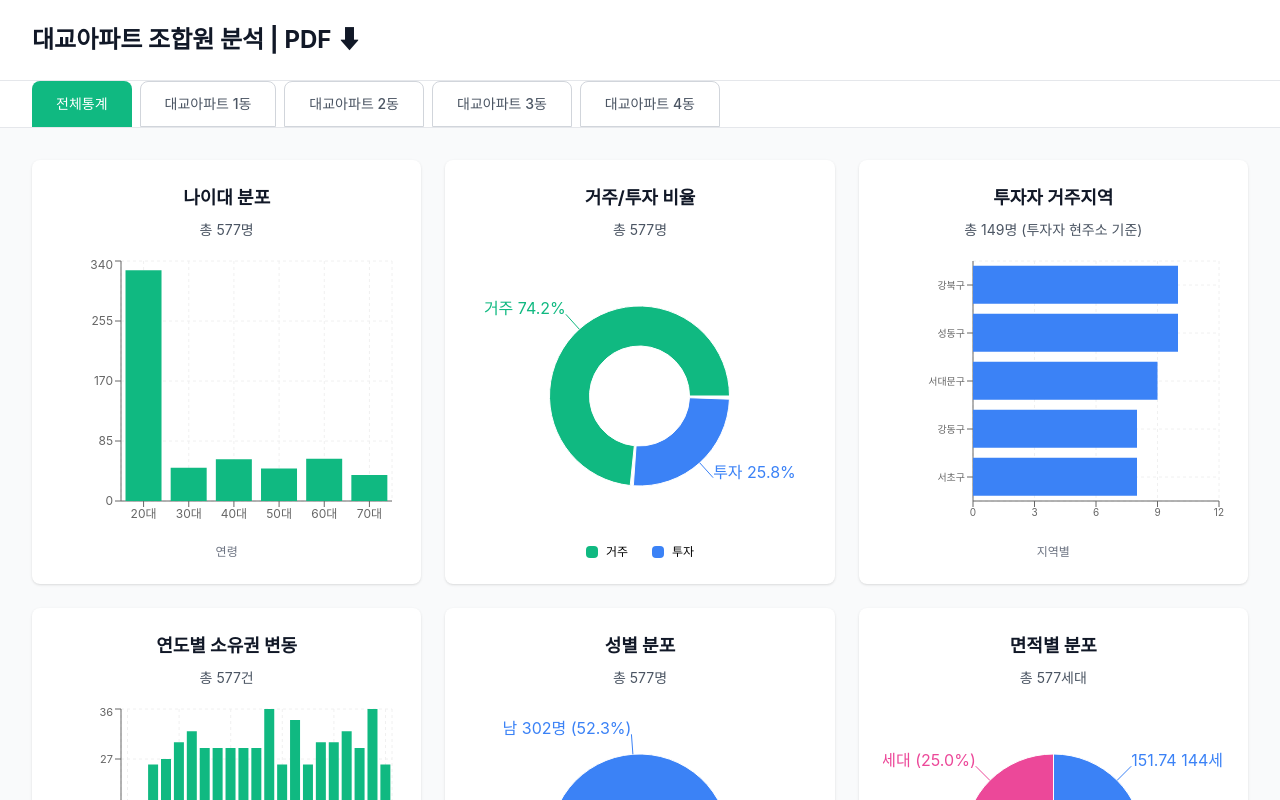
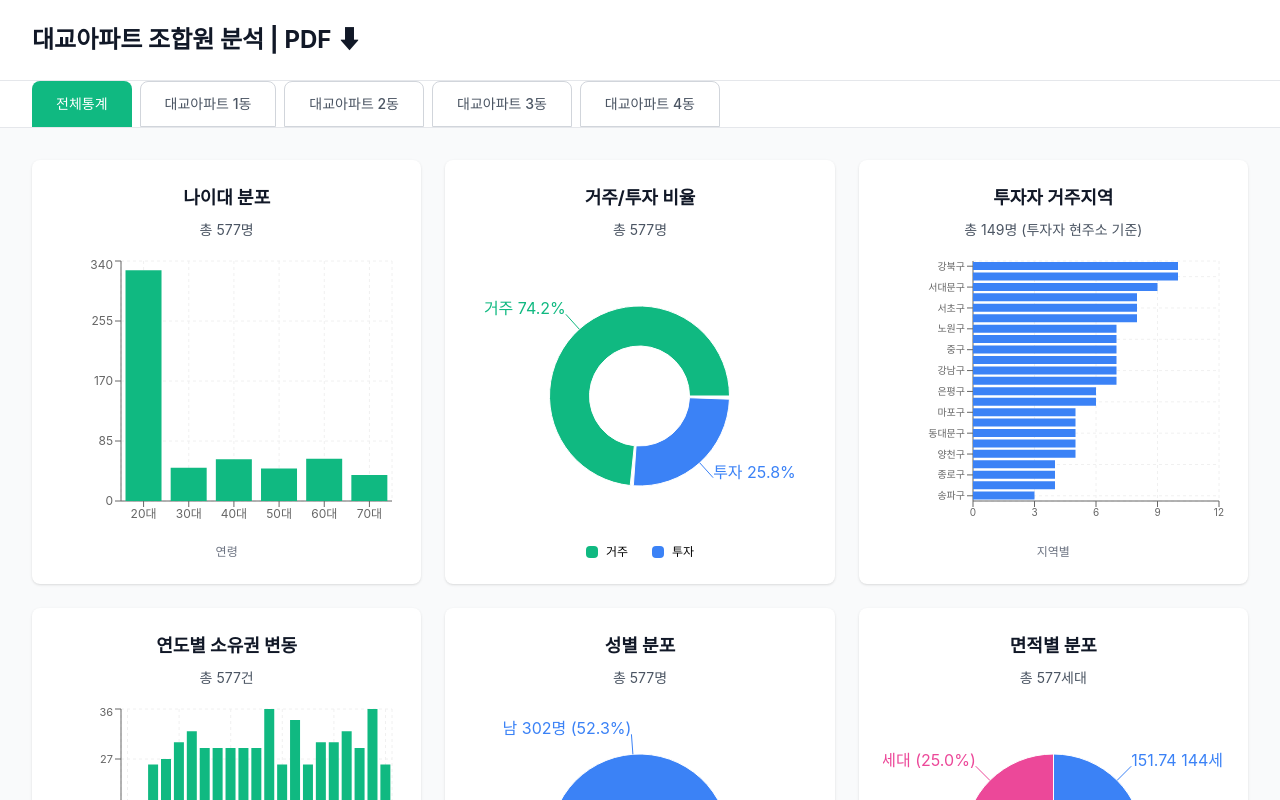
Before and after one commit to dlawlgur16/zem.proj1realestate, a React (Create React App) app: page / in a window 1280 px wide. Shown: the top 800 px of the page. Built offline with nearby package versions, Linux system fonts and the light colour scheme.

Commit message:
메시지

```diff
--- a/src/components/ReconstructionAnalysis.js
+++ b/src/components/ReconstructionAnalysis.js
@@ -138,7 +138,6 @@ export default function ReconstructionAnalysis() {
 
     const regionData = Object.entries(regionGroups)
       .sort(([,a], [,b]) => b - a)
-      .slice(0, 5)
       .map(([region, count]) => ({ region, count }));
 
     // 면적별 분포
```
